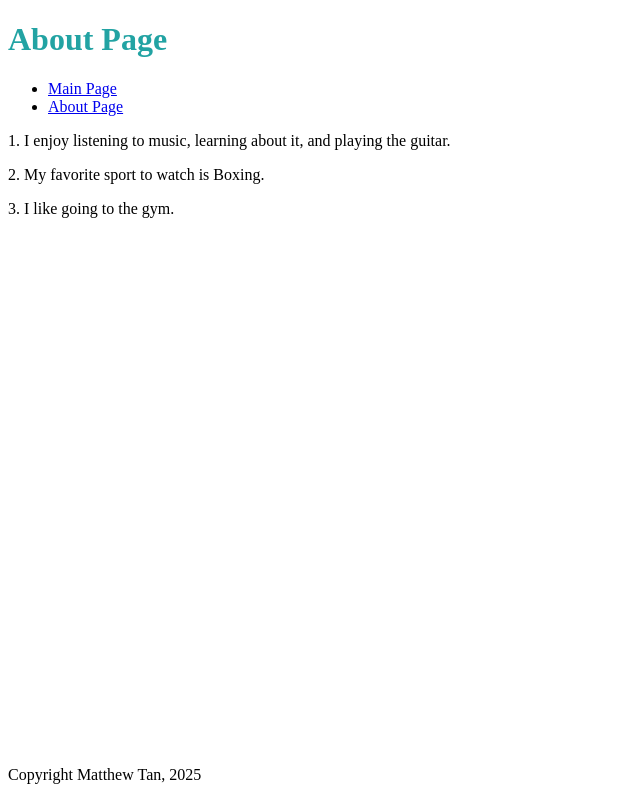
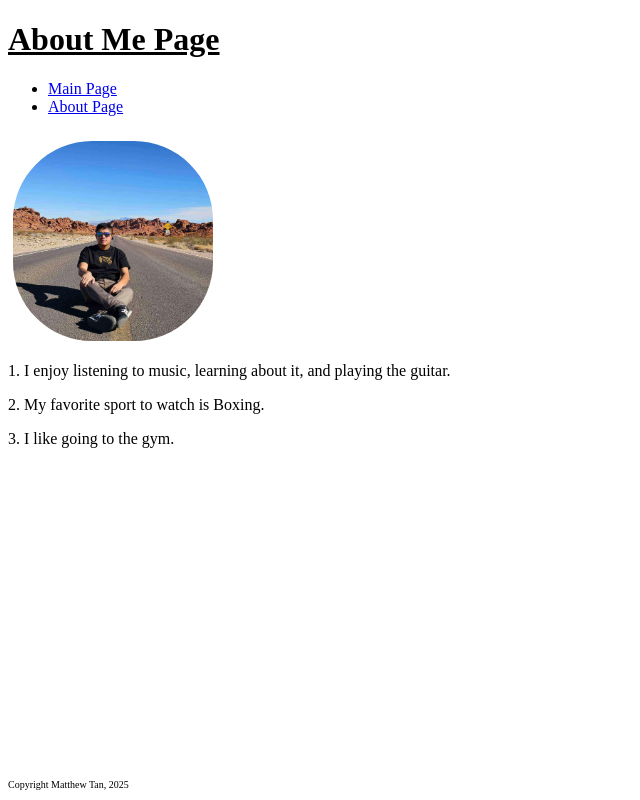
Before and after one commit to mattbzca/COMP001B.Assignment001, a plain HTML site: page about.html in a window 1280 px wide. Shown: the whole page, without its empty margins (0-640 px from the left). Drawn offline with Linux system fonts and the light colour scheme.

Commit message:
Added stylings on main.css for footer, .question, and #profile.

```diff
--- a/about.html
+++ b/about.html
@@ -7,14 +7,14 @@
     <link rel="stylesheet" href="main.css">
 </head>
 <body>
-    <h1>About Page</h1>
+    <h1>About Me Page</h1>
     <nav>
         <ul>
             <li><a href="index.html">Main Page</a></li>
             <li><a href="about.html">About Page</a></li>
         </ul>
     </nav>
-
+    <img src="profilepic.jpg" id="profile" alt="My profile picture.">
     <p>1. I enjoy listening to music, learning about it, and playing the guitar.</p>
     <p>2. My favorite sport to watch is Boxing.</p>
     <p>3. I like going to the gym.</p>
--- a/main.css
+++ b/main.css
@@ -1,7 +1,21 @@
 h1 {
-    color: rgb(34, 163, 163)
+    text-decoration: underline;
+}
+.question {
+    font-weight: bold;
 }
 footer {
     bottom: 0;
     position: fixed;
+    font-size: 10px;
 }
+#profile {
+    border-radius: 40%;
+    width: 200px;
+    height: 200px;
+    object-fit: cover;
+    display: block;
+    margin-left: 0;
+    margin-top: 20px;
+    padding: 5px;
+}
```
Also changed, not shown: index.html (+1 -1 lines).
